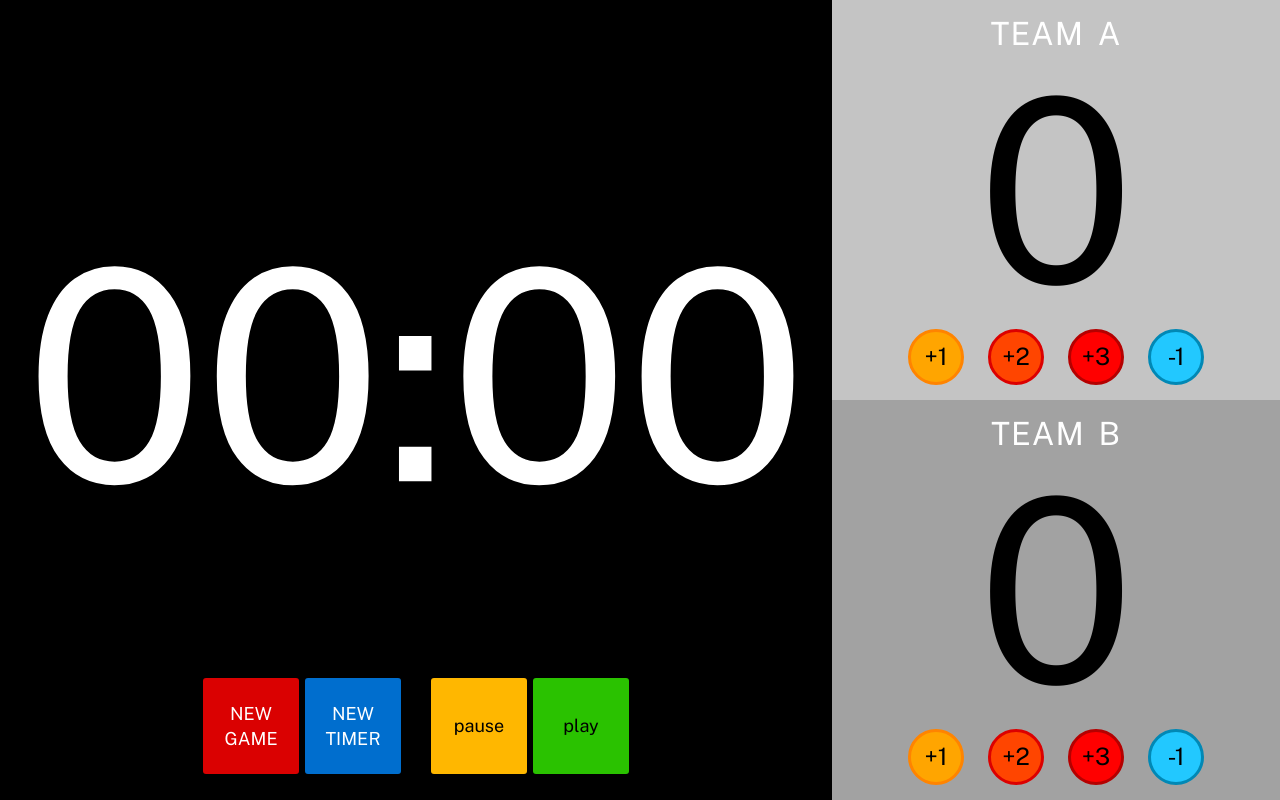
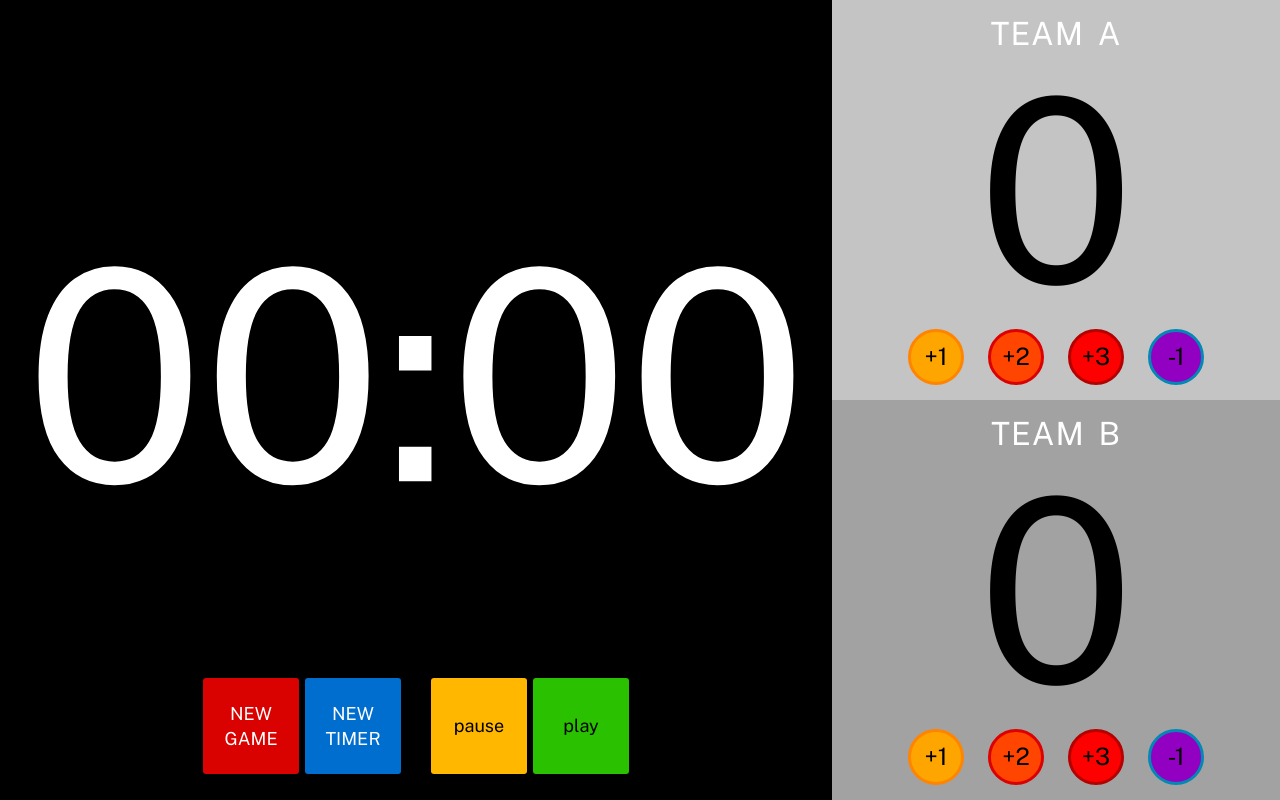
Before and after one commit to k-son/basket, a plain HTML site: page index.html in a window 1280 px wide. Drawn offline with nearby package versions, Linux system fonts and the light colour scheme; files that its build step writes are made by us from their sources.

Commit message:
Change minus1 color to purple

```diff
--- a/scss/partials/layout.scss
+++ b/scss/partials/layout.scss
@@ -286,5 +286,6 @@
 }
 .minus1 {
   background-color: #22c8ff;
+  background-color: #9200c2;
   border-color: #0188b5;
 }
```
